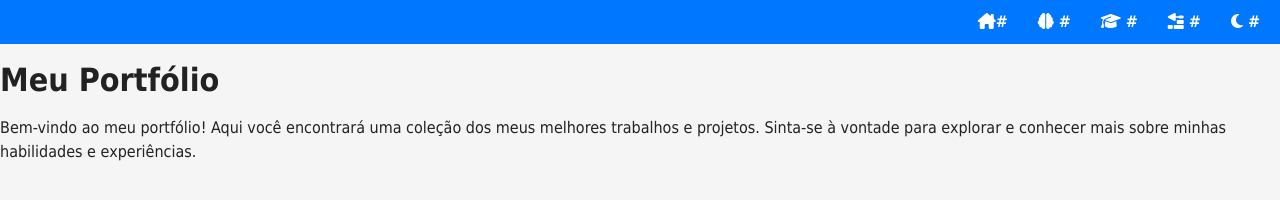
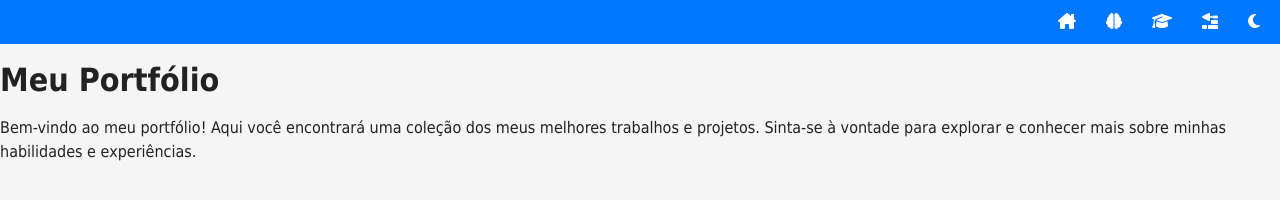
Before and after one commit to Genaldo44/projeto-portfolio, a plain HTML site: page index.html in a window 1280 px wide. Drawn offline with Linux system fonts and the light colour scheme.

Commit message:
Mudança de Codigo do FontAwesome

```diff
--- a/index.html
+++ b/index.html
@@ -6,18 +6,18 @@
     <title>Portfólio Gustavo Guanabara</title>
     <link rel="stylesheet" href="estilos/style.css">
     <link rel="shortcut icon" href="favicon.svg" type="image/svg">
-    <script src="https://kit.fontawesome.com/86b0d540a8.js" crossorigin="anonymous"></script>
+    <script src="https://kit.fontawesome.com/277e20502c.js" crossorigin="anonymous"></script>
 </head>
 <body>
 
     <header>
         <nav id="menu">
             <ul>
-            <li><a href="#"><i class="fa-solid fa-house-chimney"></i>#</a></li>
-            <li><a href="#"><i class="fa-solid fa-brain"></i> #</a></li>
-            <li><a href="#"><i class="fa-solid fa-graduation-cap"></i> #</a></li>
-            <li><a href="#"><i class="fa-solid fa-trowel-bricks"></i> #</a></li>
-            <li><a href="#"><i class="fa-solid fa-moon"></i> #</a></li>
+            <li><a href="#"><i class="fa-solid fa-house-chimney"></i></a></li>
+            <li><a href="#"><i class="fa-solid fa-brain"></i></a></li>
+            <li><a href="#"><i class="fa-solid fa-graduation-cap"></i></a></li>
+            <li><a href="#"><i class="fa-solid fa-trowel-bricks"></i></a></li>
+            <li><a href="#"><i class="fa-solid fa-moon"></i> </a></li>
             </ul>
         </nav>
     </header>
```
